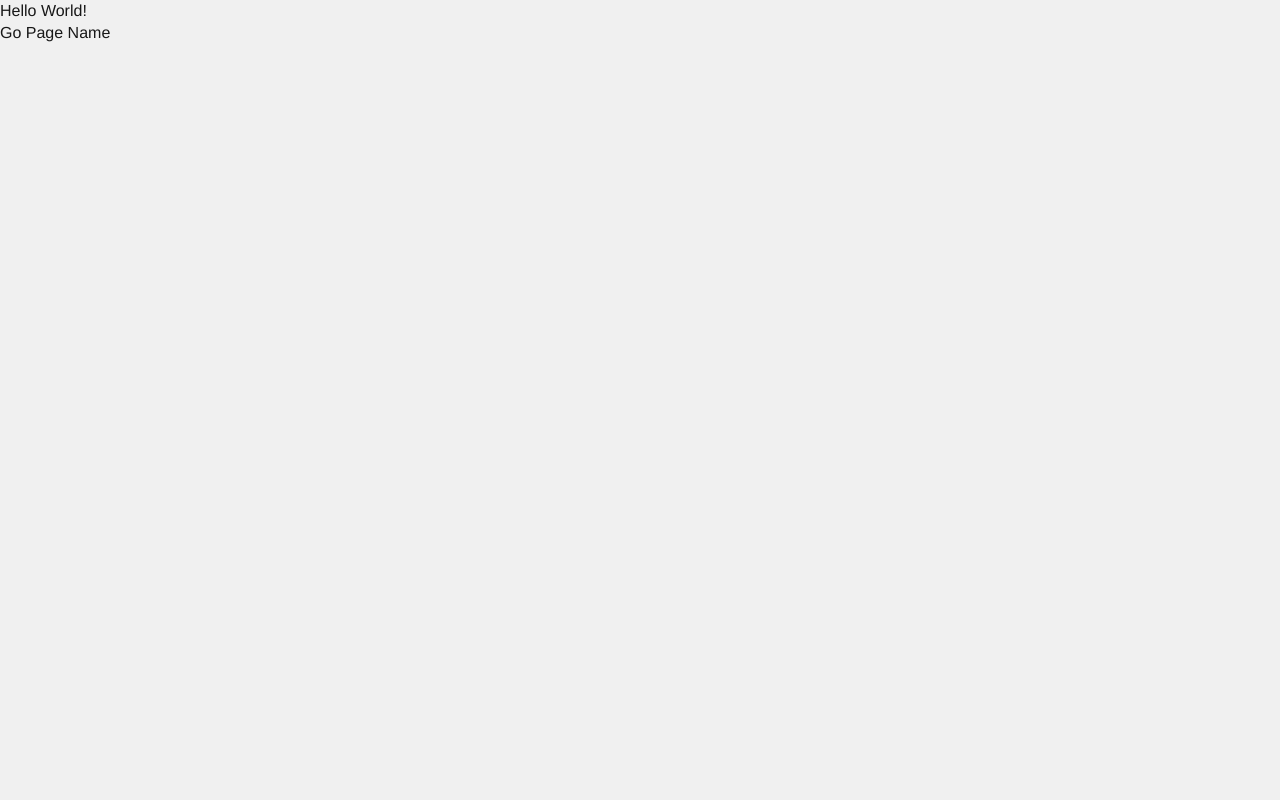
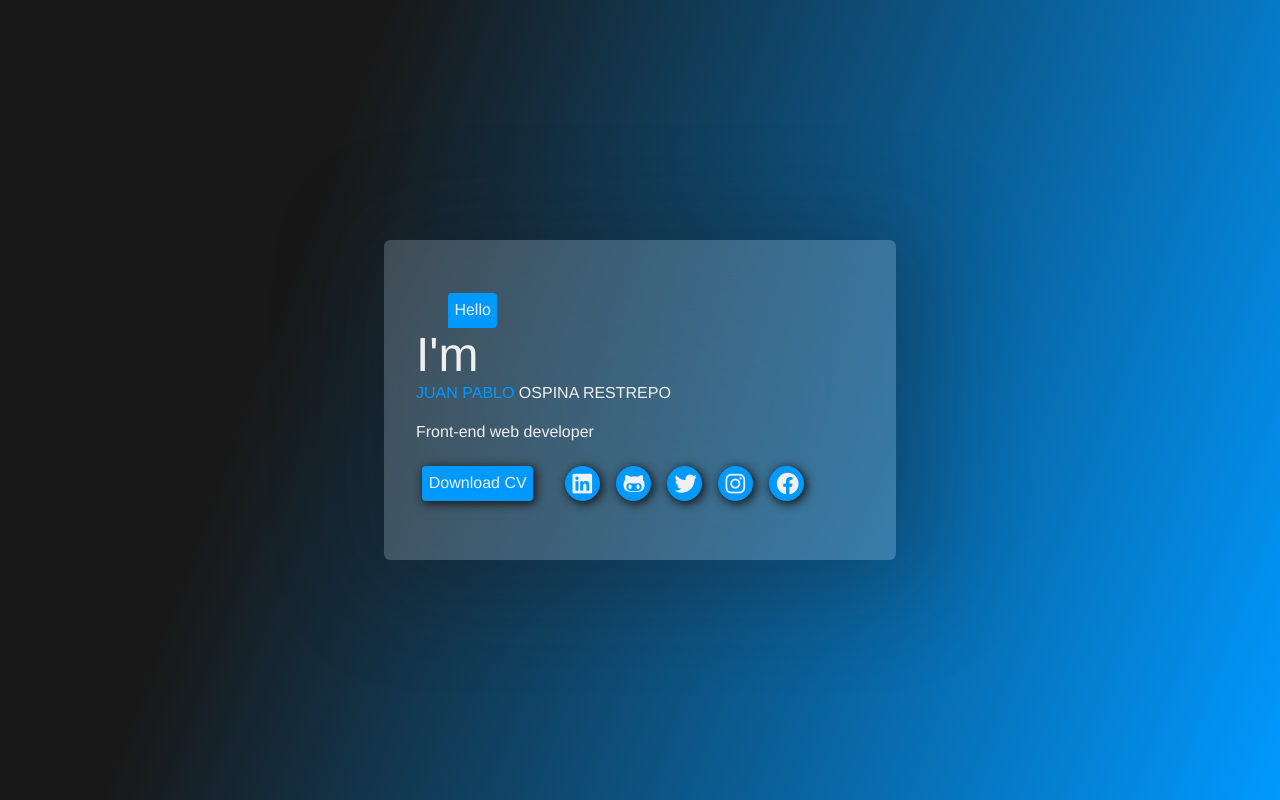
Before and after one commit to ospinajuanp/portafolio-react, a React app: page / in a window 1280 px wide. Built offline with nearby package versions, Linux system fonts and the light colour scheme.

Commit message:
Loading page

```diff
--- a/public/index.html
+++ b/public/index.html
@@ -5,6 +5,7 @@
     <meta http-equiv="X-UA-Compatible" content="IE=edge">
     <meta name="viewport" content="width=device-width, initial-scale=1.0">
     <title>Document</title>
+    <link rel="stylesheet" href="https://cdnjs.cloudflare.com/ajax/libs/font-awesome/6.2.1/css/all.min.css">
 </head>
 <body>
     <div id="app"></div>
--- a/src/hooks/useInitialState.js
+++ b/src/hooks/useInitialState.js
@@ -1,17 +1,22 @@
 import { useState } from "react";
 
 const initialState = {
-    nameState:[] // variable name with state initialization
+	Greetings:'Hello', // variable name with state initialization
+	IAm:"I'm",
+	Name:'Juan Pablo',
+	LastName:'Ospina Restrepo',
+	Profession:'Front-end web developer',
+	Download:'Download CV',
 }
 
 const useInitialState = () => {
 	const [state, setState] = useState(initialState);
 
     // example addState
-	const addToNameState = (payload) => {
+	const spanish = () => {
 		setState({
 			...state,
-			nameState: [...state.cart, payload]
+			saludo:'Hola'
 		});
 	};
 
@@ -19,7 +24,7 @@ const useInitialState = () => {
 
 	return {
 		state, // always return the state
-		addToNameState // example addState
+		spanish
 	}
 }
 
--- a/src/pages/Home.jsx
+++ b/src/pages/Home.jsx
@@ -1,14 +1,47 @@
-import React from 'react';
-import { Link } from 'react-router-dom';
+import React, { useContext } from 'react';
+import AppContext from '../context/AppContext'
+import '../styles/Home.scss'
 
 const Home = () => {
+	const { state } = useContext(AppContext);
+
+	const alertProxi = ()=>{
+		alert('Coming soon')
+	}
+
 	return (
-		<>
-		<div>
-			<h1>Hello World!</h1>
-			<Link to='/PageName'>Go Page Name</Link>
+		<div className='home'>
+			<div className='home--container'>
+				<div className='home--container-greetings'>{state.Greetings}</div>
+				<div className='home--container-iam'>{state.IAm}</div>
+				<div className='home--container-name'><span>{state.Name}</span> {state.LastName}</div>
+				<div className='home--container-profession'>{state.Profession}</div>
+				<div className='home--container--data'>
+					<div className='home--container--data-download' onClick={alertProxi}>{state.Download}</div>
+					<div className="home--container--data-redes">
+						<a href="https://www.linkedin.com/in/ospinajuanp/" target="_blank">
+							<i className="fa-brands fa-linkedin"></i>
+						</a>
+
+						<a href="https://github.com/ospinajuanp" target="_blank">
+							<i className=" fa-brands fa-github-alt"></i>
+						</a>
+
+						<a href="https://twitter.com/OspinaJuanP" target="_blank">
+							<i className="fa-brands fa-twitter"></i>
+						</a>
+
+						<a href="https://www.instagram.com/ospinajuanp/" target="_blank">
+							<i className="fa-brands fa-instagram"></i>
+						</a>
+
+						<a href="https://www.facebook.com/OspinaJuanP/" target="_blank">
+							<i className="fa-brands fa-facebook"></i>
+						</a>
+					</div>
+				</div>
+			</div>
 		</div>
-		</>
 	);
 }
 
--- a/src/pages/PageName.jsx
+++ /dev/null
@@ -1,13 +0,0 @@
-import React from 'react';
-import { Link } from 'react-router-dom';
-
-const PageName = () => {
-    return (
-        <div>
-            <h2>Hi, I'm Page 2</h2>
-            <Link to="/">Go Back Home</Link>
-        </div>
-    );
-};
-
-export default PageName;
--- a/src/routes/App.jsx
+++ b/src/routes/App.jsx
@@ -1,8 +1,7 @@
-import React from 'react';
+import React, { useContext } from 'react';
 import { BrowserRouter, Routes, Route } from 'react-router-dom';
 import Layout from '../containers/Layout';
 import Home from '../pages/Home';
-import PageName from '../pages/PageName';
 import NotFound from '../pages/NotFound';
 import AppContext from '../context/AppContext'
 import useInitialState from '../hooks/useInitialState'
@@ -16,7 +15,6 @@ const App = () => {
 				<Layout>
 					<Routes>
 						<Route exact path="/" element={<Home />} />
-						<Route exact path='/PageName' element={<PageName/>} />
 						<Route path="*" element={<NotFound />} />
 					</Routes>
 				</Layout>
--- /dev/null
+++ b/src/styles/Home.scss
@@ -0,0 +1,108 @@
+@import 'vars';
+
+.home{
+    width: 100%;
+    height: 100vh;
+    position: relative;
+    background: linear-gradient(110deg, var(--color-secundario) 25%, var(--color-terciario) 100%);
+
+    &--container{
+        position: absolute;
+        display: flex;
+        flex-direction: column;
+        min-width: 400px;
+        min-height: 300px;
+        padding-left: 2rem;
+        justify-content: center;
+        align-items: start;
+        gap: 1rem;
+        position: absolute;
+        top: 30%;
+        left: 30%;
+        right: 30%;
+        bottom: 30%;
+        border-radius: .4rem;
+        background-color: rgba(#f0f0f0, 0.2);
+        box-shadow: 10px 10px 100px 20px rgba(#181818,.3);
+        backdrop-filter: blur( 110.5px );
+
+        &-greetings{
+            margin-left: 2rem;
+            padding: .4rem;
+            background-color: var(--color-terciario);
+            border-radius: 4px 4px 4px 0;
+        }
+
+        &-iam{
+            font-size: 3em;
+        }
+
+        &-name{
+            text-transform: uppercase;
+
+            span{
+                color: var(--color-terciario);
+            }
+        }
+
+        &--data{
+
+            padding: .4rem;
+            display: flex;
+            flex-direction: row;
+            gap: 2rem;
+
+            &-download{
+                cursor: pointer;
+                padding: .4rem;
+                border-radius: 4px;
+                background-color: var(--color-terciario);
+                box-shadow: 2px 2px 10px 1px #181818 ;
+                transition: box-shadow 1s linear;
+
+                &:hover{
+
+                    box-shadow: 2px 2px 10px 1px #f0f0f0 ;
+                }
+            }
+
+            &-redes{
+                display: flex;
+                flex-direction: row;
+                align-items: center;
+                gap: 1rem;
+
+                a{
+                    width: 35px;
+                    height: 35px;
+                    padding: .4rem;
+                    border-radius: 50%;
+                    overflow: hidden;
+                    border: 1px solid var(--color-terciario);
+                    background-color: var(--color-terciario);
+                    color: var(--color-primario);
+                    box-shadow: 2px 2px 10px 1px #181818 ;
+                    transition: all 1s linear;
+
+                    i{
+                        font-size: 1.4em;
+                    }
+
+                    &:hover{
+                        // color: var(--color-terciario);
+                        // background-color: #f0f0f0;
+                        border: 1px solid var(--color-primario);
+                        box-shadow: 2px 2px 10px 1px var(--color-primario) ;
+                        transition: all 1s linear;
+                    }
+                }
+            }
+        }
+    }
+
+}
+
+
+.container--data{
+
+}
--- a/src/styles/_vars.scss
+++ b/src/styles/_vars.scss
@@ -1,4 +1,6 @@
 :root {
-	--color-primary:#181818;
-	--color-secondary:#f0f0f0;
+	--color-primario:#f0f0f0;
+	--color-secundario:#181818;
+	--color-terciario:#0099ff;
+	--color-cuarteto:#a0a0a0;
 }
--- a/src/styles/resetStyle.scss
+++ b/src/styles/resetStyle.scss
@@ -76,8 +76,8 @@ blockquote:before, blockquote:after, q:before, q:after {
 
 /* We configure the text we select */
 ::selection {
-  background-color: var(--color-primary);
-  color: var(--color-secondary);
+  background-color: var(--color-primario);
+  color: var(--color-secundario);
 }
 
 /* We level typography and form placement problems. */
@@ -110,8 +110,8 @@ body {
   min-height: 100vh;
   font-size: 100%;
   font-family: var(--typography-primary);
-  color: var(--color-primary);
-  background-color: var(--color-secondary);
+  color: var(--color-primario);
+  background-color: var(--color-secundario);
   /* Optional */
   line-height: 1.4em;
   hyphens: auto;
```
